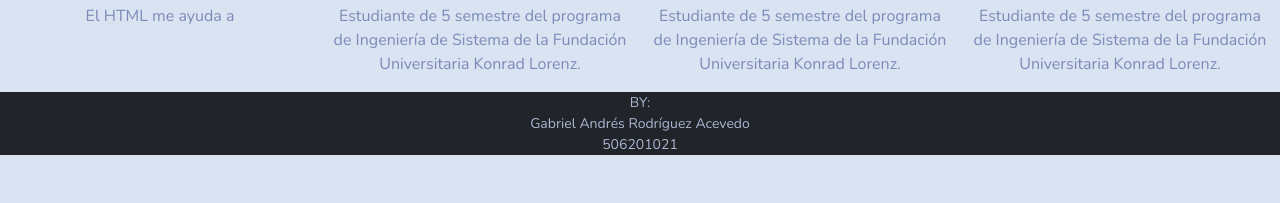
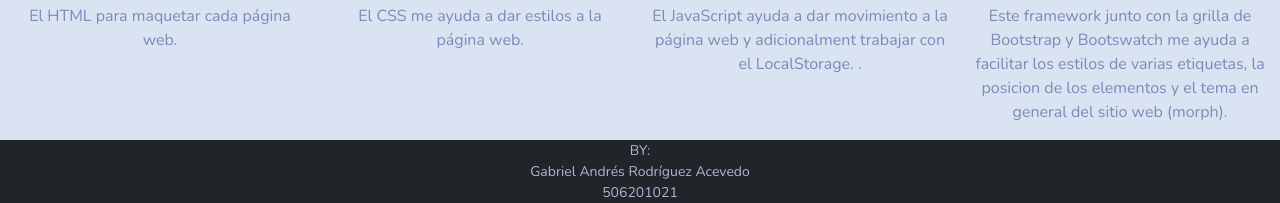
Before and after one commit to garacevedo/ParcialFinalDIU, a plain HTML site: page creditos.html in a window 1280 px wide. Shown: the part 597-800 px from the top of the page. Drawn offline with nearby package versions, Linux system fonts and the light colour scheme.

Commit message:
Corrección de textos en creditos.html

```diff
--- a/creditos.html
+++ b/creditos.html
@@ -91,25 +91,25 @@
                     <div class="col-md-3">
                         <img alt="Imagen del logo html" src="img/html.png" class="creditos_img" />
                         <p>
-                            El HTML me ayuda a
+                            El HTML para maquetar cada página web.
                         </p>
                     </div>
                     <div class="col-md-3">
                         <img alt="Imagen del logo css" src="img/css.png" class="creditos_img" />
                         <p>
-                            Estudiante de 5 semestre del programa de Ingeniería de Sistema de la Fundación Universitaria Konrad Lorenz.
+                            El CSS me ayuda a dar estilos a la página web.
                         </p>
                     </div>
                     <div class="col-md-3">
                         <img alt="Imagen del logo JavaScript" src="img/javascript.png" class="creditos_img" style="width: 300px;" />
                         <p>
-                            Estudiante de 5 semestre del programa de Ingeniería de Sistema de la Fundación Universitaria Konrad Lorenz.
+                            El JavaScript ayuda a dar movimiento a la página web y adicionalment trabajar con el LocalStorage. .
                         </p>
                     </div>
                     <div class="col-md-3">
                         <img alt="Imagen del logo Bootstrap" src="img/bootstrap.png" class="creditos_img" />
                         <p>
-                            Estudiante de 5 semestre del programa de Ingeniería de Sistema de la Fundación Universitaria Konrad Lorenz.
+                            Este framework junto con la grilla de Bootstrap y Bootswatch me ayuda a facilitar los estilos de varias etiquetas, la posicion de los elementos y el tema en general del sitio web (morph).
                         </p>
                     </div>
                 </div>
```
